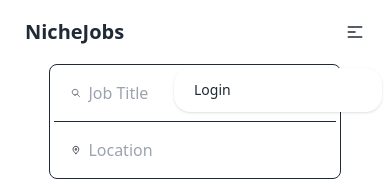
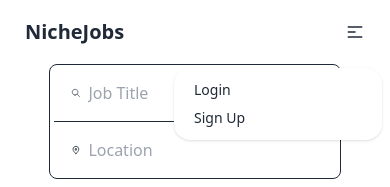
Before and after one commit to richmondnkrumah/mini-project, a Next.js app: page /home in a window 390 px wide. Both pictures are taken after a click on the button 355 px from the left and 32 px from the top of the page. Shown: the top 187 px of the page. Built offline with nearby package versions, Linux system fonts and the light colour scheme; no server answers.

Commit message:
add auth bittons

```diff
--- a/src/components/responsiveMenu.tsx
+++ b/src/components/responsiveMenu.tsx
@@ -38,7 +38,8 @@ const ResponsiveMenu = async (props: Props) => {
         className="menu menu-sm dropdown-content mt-3 z-[1] p-2 shadow bg-base-100 rounded-box w-52"
       >
         <li>
-          <Link href={"/account"}>Login</Link>
+          <Link href={"/account?mode=login"}>Login</Link>
+          <Link href={"/account?mode=create"}>Sign Up</Link>
         </li>
       </ul>
     </div>)
```
